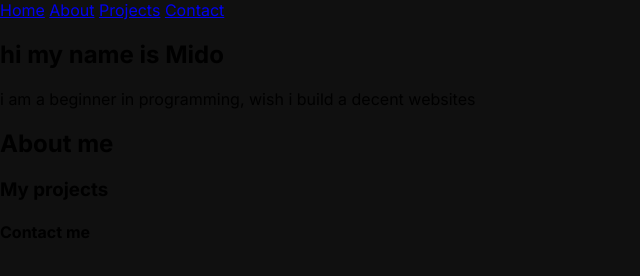
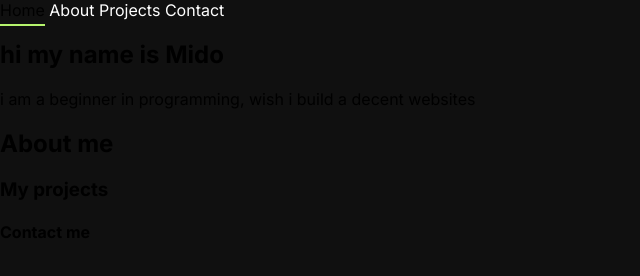
Before and after one commit to Thismido/my-first-portofilio, a plain HTML site: page index.html in a window 1280 px wide. Shown: the whole page, without its empty margins (0-640 px from the left). Drawn offline with Linux system fonts and the light colour scheme.

Commit message:
editing and modifying with animations for nav bar

```diff
--- a/style.css
+++ b/style.css
@@ -28,3 +28,30 @@ body {
     font-family: var(--font-body);
     margin: 0;
 }
+.nav-link {
+    color: var(--muted);
+    text-decoration: none;
+    position: relative;
+    transition: color 0.3s ease;
+}
+.nav-link::after {
+    content: "";
+    position: absolute;
+    bottom: -6px;
+    left: 0;
+
+    width: 0;
+    height: 2px;
+
+    background: var(--accent);
+    transition: width 0.3s ease;
+}
+.nav-link:hover {
+    color: var(--text);
+}
+.nav-link:hover::after {
+    width: 100%;
+}
+.nav-link {
+    color: white;
+}
```
Also changed, not shown: index.html (+1 -0 lines).
